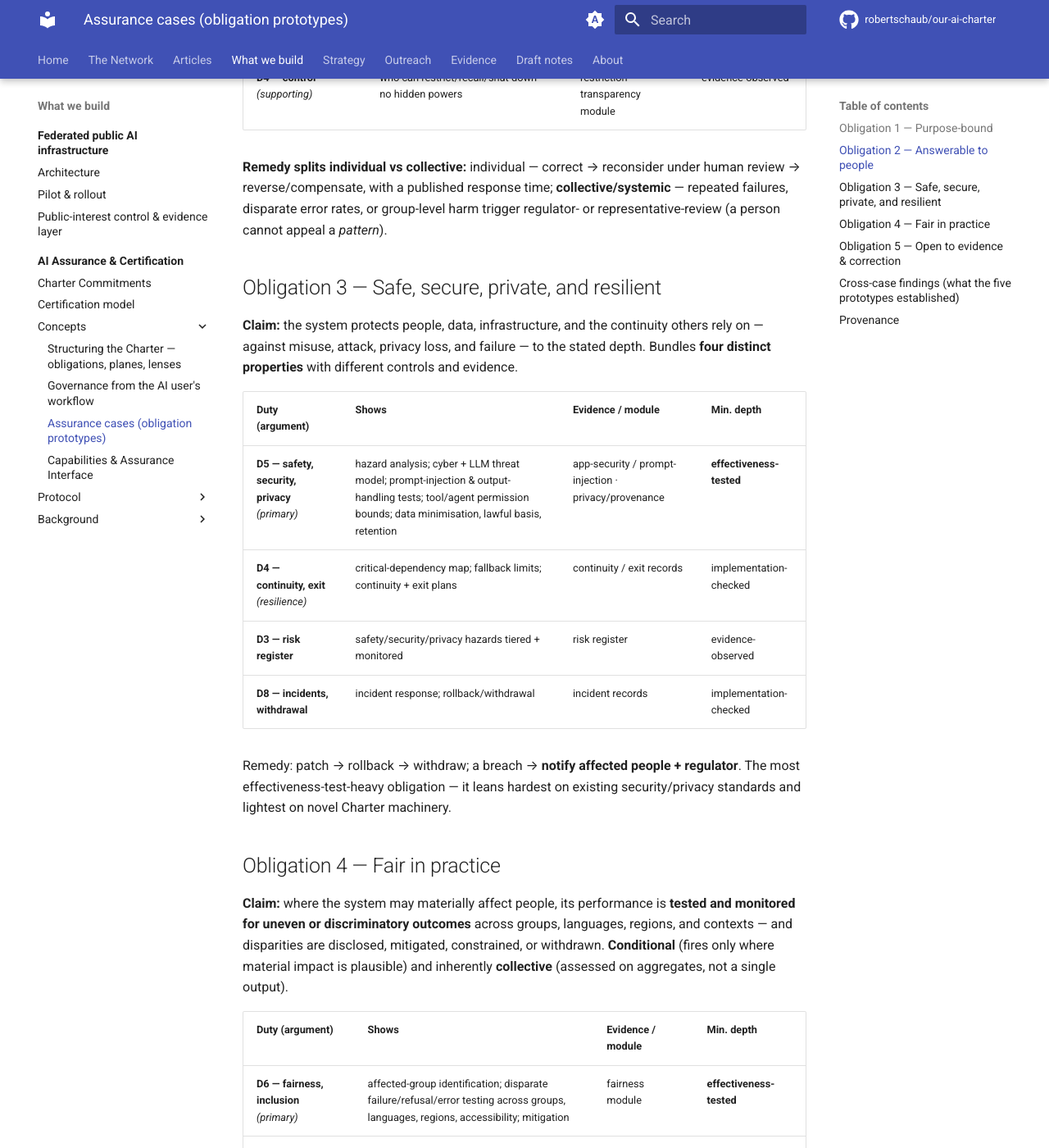
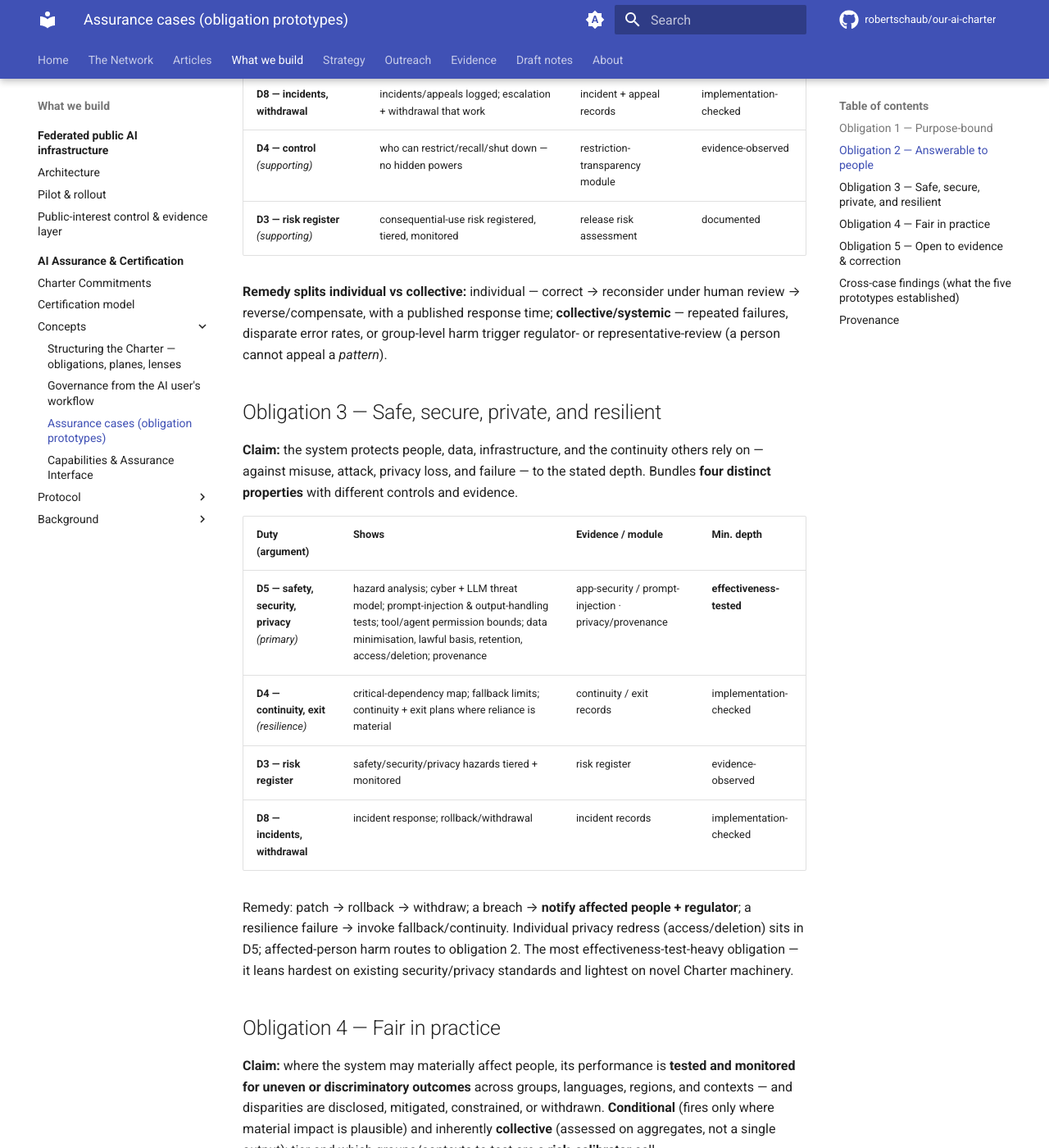
Before and after one commit to robertschaub/our-ai-charter, an MkDocs documentation site: the page built from docs/Assurance/Concepts/assurance-cases.md, in a window 1280 px wide and 1400 px high, scrolled down 1902 px. Shown: the whole window at 82% size. Built offline with MkDocs 1.6.1 and Material for MkDocs 9.7.7, drawn with Linux system fonts in a browser that asks for light colours; plug-ins that fetch from the network failed and are left out; comment, search, counter and statistics services are not loaded; some of the changed text lies outside the part shown.

Commit message:
docs: restore crosswalk rows dropped in wip consolidation; resync README index
Post-review fixes to the 2026-07-03 restructure. Restore assurance-case crosswalk substance a reviewer flagged as lost in the five-into-one merge: obligation 1 misuse-monitoring row, obligation 2 D3 risk-register row, obligation 3 access/deletion+provenance scope + 'where reliance is material' qualifier + resilience/privacy-redress remedy detail, and obligation 4 risk-calibrator lens (scope line + sixth cross-case finding). Resync README index (Artifacts roadmap inputs I1-I5 + outputs #1-#7; Concepts line lists the two promoted notes). mkdocs build --strict clean.

Co-Authored-By: Claude Opus 4.8 <noreply@anthropic.com>

```diff
--- a/docs/Assurance/Concepts/assurance-cases.md
+++ b/docs/Assurance/Concepts/assurance-cases.md
@@ -18,6 +18,7 @@ Each obligation is a **Claims → Arguments → Evidence** view: the public **cl
 | **D4 — control** *(supporting)* | function-creep control; who may change purpose | change-control records | evidence-observed |
 | **D7 — transparency** *(supporting)* | purpose publicly stated; capability not oversold | public purpose statement | evidence-observed |
 | **D8 — re-authorization, withdrawal** *(supporting)* | purpose shift → re-authorize; beyond-purpose use → withdraw | material-change + withdrawal records | implementation-checked |
+| **misuse monitoring** *(where exposed)* | a declaration is not a defence — abuse/misuse is actively watched | app-security / abuse-monitoring module | effectiveness-tested |
 
 Remedy is mostly **narrowing or withdrawal**; individual harm from an out-of-purpose use routes to obligation 2. Duty-heavy — the module column is nearly empty.
 
@@ -32,6 +33,7 @@ Remedy is mostly **narrowing or withdrawal**; individual harm from an out-of-pur
 | **D7 — transparency** | notice that AI is materially involved; an understandable explanation | notice + explanation artefacts | evidence-observed |
 | **D8 — incidents, withdrawal** | incidents/appeals logged; escalation + withdrawal that work | incident + appeal records | implementation-checked |
 | **D4 — control** *(supporting)* | who can restrict/recall/shut down — no hidden powers | restriction-transparency module | evidence-observed |
+| **D3 — risk register** *(supporting)* | consequential-use risk registered, tiered, monitored | release risk assessment | documented |
 
 **Remedy splits individual vs collective:** individual — correct → reconsider under human review → reverse/compensate, with a published response time; **collective/systemic** — repeated failures, disparate error rates, or group-level harm trigger regulator- or representative-review (a person cannot appeal a *pattern*).
 
@@ -41,16 +43,16 @@ Remedy is mostly **narrowing or withdrawal**; individual harm from an out-of-pur
 
 | Duty (argument) | Shows | Evidence / module | Min. depth |
 |---|---|---|---|
-| **D5 — safety, security, privacy** *(primary)* | hazard analysis; cyber + LLM threat model; prompt-injection & output-handling tests; tool/agent permission bounds; data minimisation, lawful basis, retention | app-security / prompt-injection · privacy/provenance | **effectiveness-tested** |
-| **D4 — continuity, exit** *(resilience)* | critical-dependency map; fallback limits; continuity + exit plans | continuity / exit records | implementation-checked |
+| **D5 — safety, security, privacy** *(primary)* | hazard analysis; cyber + LLM threat model; prompt-injection & output-handling tests; tool/agent permission bounds; data minimisation, lawful basis, retention, access/deletion; provenance | app-security / prompt-injection · privacy/provenance | **effectiveness-tested** |
+| **D4 — continuity, exit** *(resilience)* | critical-dependency map; fallback limits; continuity + exit plans where reliance is material | continuity / exit records | implementation-checked |
 | **D3 — risk register** | safety/security/privacy hazards tiered + monitored | risk register | evidence-observed |
 | **D8 — incidents, withdrawal** | incident response; rollback/withdrawal | incident records | implementation-checked |
 
-Remedy: patch → rollback → withdraw; a breach → **notify affected people + regulator**. The most effectiveness-test-heavy obligation — it leans hardest on existing security/privacy standards and lightest on novel Charter machinery.
+Remedy: patch → rollback → withdraw; a breach → **notify affected people + regulator**; a resilience failure → invoke fallback/continuity. Individual privacy redress (access/deletion) sits in D5; affected-person harm routes to obligation 2. The most effectiveness-test-heavy obligation — it leans hardest on existing security/privacy standards and lightest on novel Charter machinery.
 
 ## Obligation 4 — Fair in practice
 
-**Claim:** where the system may materially affect people, its performance is **tested and monitored for uneven or discriminatory outcomes** across groups, languages, regions, and contexts — and disparities are disclosed, mitigated, constrained, or withdrawn. **Conditional** (fires only where material impact is plausible) and inherently **collective** (assessed on aggregates, not a single output).
+**Claim:** where the system may materially affect people, its performance is **tested and monitored for uneven or discriminatory outcomes** across groups, languages, regions, and contexts — and disparities are disclosed, mitigated, constrained, or withdrawn. **Conditional** (fires only where material impact is plausible) and inherently **collective** (assessed on aggregates, not a single output); tier and which groups/contexts to test are a **risk-calibrator** call.
 
 | Duty (argument) | Shows | Evidence / module | Min. depth |
 |---|---|---|---|
@@ -81,6 +83,7 @@ Remedy: correct → re-verify (paraphrase-regression) → **withdraw the claim**
 3. **Obligations interlock** — remedies cross-reference (individual redress in obligation 2; affected groups in obligation 1; systemic remedy in 4 and 5), so the annex needs obligation→obligation references, not just obligation→duty.
 4. **One obligation can bundle several properties** — obligation 3 spans safe/secure/private/resilient across different duties (D5 vs D4); it may render as sub-cards.
 5. **Obligation 5 is partly meta** — it governs the *integrity of the other cases' own claims*; the "say only what the assurance depth supports" claim-discipline rule that recurs in every case **is obligation 5 operating reflexively** on the Charter's own outputs.
+6. **The collective-impact lens and risk calibrator are load-bearing** — obligation 4 is assessed on aggregates, its remedy is systemic, and "which groups and contexts count" is a calibrator judgment; both lenses are structural, not decorative.
 
 **Conclusion:** the Claims→Arguments→Evidence instrument generalizes cleanly across all five obligations without inventing new controls — the evidence that it is a *view over the duties*, ready to graduate into a certification-model annex once an obligation is piloted.
 
```
Also changed, not shown: CHANGELOG.md (+3 -0 lines), README.md (+2 -2 lines).
